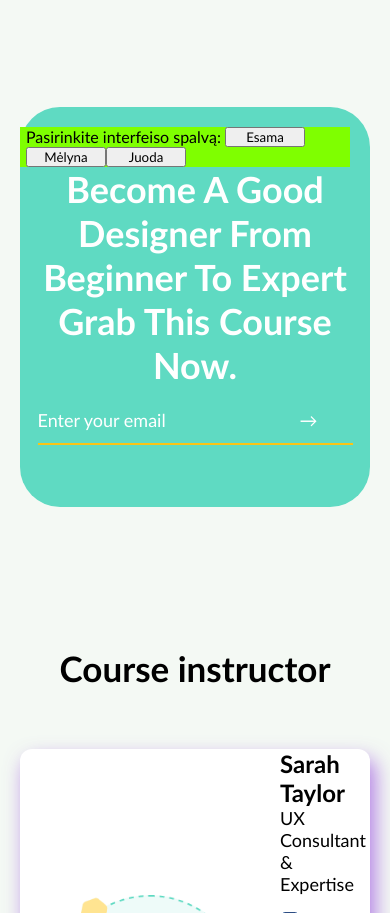
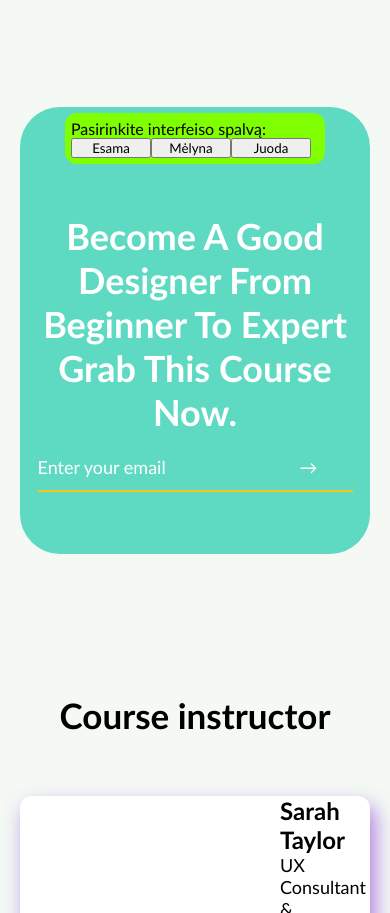
Before and after one commit to front-end-by-rimantas/30-grupe-portfolio-docland, a website with bundled scripts: page index.html in a window 390 px wide. Shown: the part 3875-4788 px from the top of the page. Built offline with nearby package versions, Linux system fonts and the light colour scheme.

Commit message:
add media query

```diff
--- a/css/components/form-center.css
+++ b/css/components/form-center.css
@@ -9,6 +9,7 @@ Didžioji email forma centre*/
   padding-left: 6px;
   width:fit-content;
   float:right;
+  margin-left:20px;
   margin-right:20px;
   margin-top:20px;
   background-color: chartreuse;
@@ -87,6 +88,22 @@ Didžioji email forma centre*/
     color: var(--system2);
   }
 }
+@media screen and (max-width: 530px) {
+  .main-form-p {
+    padding: 6px;
+    border-radius: 12px;
+    width:260px;
+    float:none;
+    margin:auto;
+    margin-top:6px;
+
+  }
+}
+@media screen and (max-width: 350px) {
+  .main-form-p {
+    display:none;
+  }
+}
 @media screen and (max-width: 766px) {
   .main-form {
     padding-bottom: 60px;
```
